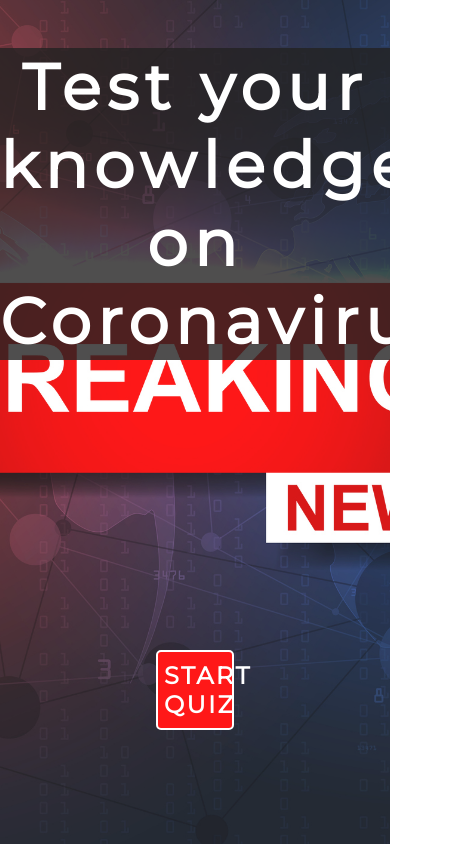
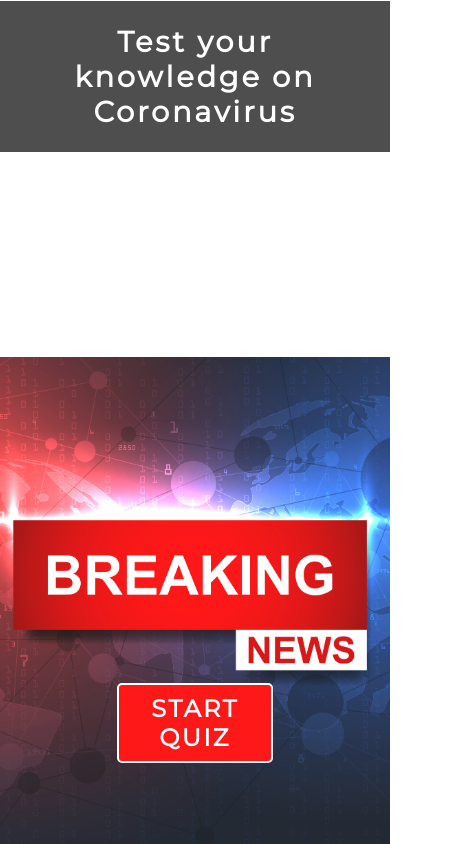
Before and after one commit to klpetersen/just-in-case-front-end, a React (Create React App) app: page / in a window 390 px wide. Shown: the whole page, 452 px wide, since content can reach past the window. Built offline with nearby package versions, Linux system fonts and the light colour scheme; no server answers.

Commit message:
added mobile layout

```diff
--- a/src/css/FrontPage.css
+++ b/src/css/FrontPage.css
@@ -42,3 +42,43 @@
   cursor: pointer;
   border: red solid 2px;
 }
+
+@media screen and (max-width: 800px) {
+
+  .container {
+    background-size: 930px;
+    background-position: bottom;
+  }
+
+  .front-title-container h1 {
+    font-size: 180%;
+    margin-top: -8%;
+    padding: 1.72em;
+  }
+
+  .start-btn-container {
+    margin-bottom: 1vh;
+  }
+
+  .start-btn {
+    width: 40%;
+  }
+
+}
+
+
+@media screen and (max-width: 500px) {
+  .container {
+    background-size: 730px;
+  }
+
+  .front-title-container h1 {
+    font-size: 180%;
+    padding: 0.8em;
+  }
+
+  .start-btn-container {
+    margin-bottom: 6vh;
+  }
+
+}
--- a/src/css/Question.css
+++ b/src/css/Question.css
@@ -98,11 +98,6 @@ p {
   cursor: pointer;
 }
 
-/* .correct-button{
-  background-color: rgb(114, 184, 93);
-  color: black;
-} */
-
 .picked-button {
   border: solid black 2px;
   cursor: pointer;
@@ -120,3 +115,21 @@ p {
   font-size: 1.2rem;
   line-height: 1.5em;
 }
+
+@media screen and (max-width: 500px){
+
+  .answer {
+    margin: 0;
+  }
+
+  .question-card {
+    width: 95%;
+    overflow: scroll;
+  }
+
+  .question-container {
+    min-height: 100vh;
+    height: auto;
+  }
+
+}
--- a/src/css/Resources.css
+++ b/src/css/Resources.css
@@ -65,3 +65,19 @@
   line-height: 2rem;
   margin-left: 1.3rem;
 }
+
+@media screen and (max-width: 800px){
+
+  .resource h2 {
+    display: block;
+  }
+}
+
+@media screen and (max-width: 500px){
+
+  .resource {
+    margin-left: 5%;
+    width: 90%;
+  }
+
+}
--- a/src/css/Results.css
+++ b/src/css/Results.css
@@ -19,7 +19,7 @@
   font-weight: bold;
   font-size: 4rem;
   padding: 10px;
-  width: 40%;
+  width: 44%;
   border-radius: 20px;
   background-color: rgba(152, 218, 189, .9);
   box-shadow: rgba(0,0,0,0.7) 0px 2px 3px, inset rgba(0,0,0,0.2) 0px -1px 50px;
@@ -76,3 +76,16 @@ button{
   width: default;
   cursor: pointer;
 }
+
+@media screen and (max-width: 500px){
+
+  .results {
+    min-height: 100vh;
+    height: auto;
+  }
+
+  .result-header {
+    width: 90%;
+    font-size: 3.5rem;
+  }
+}
```
